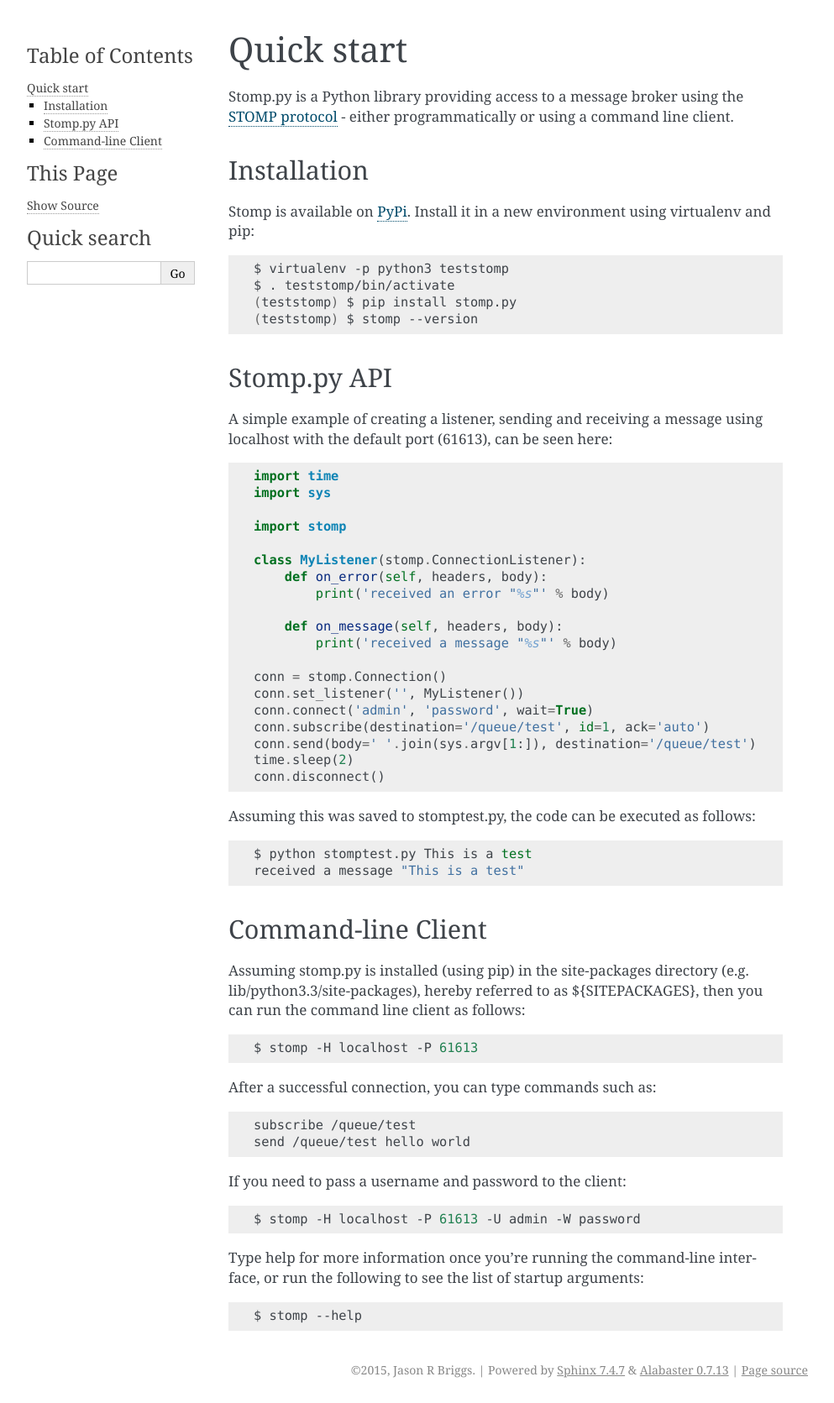
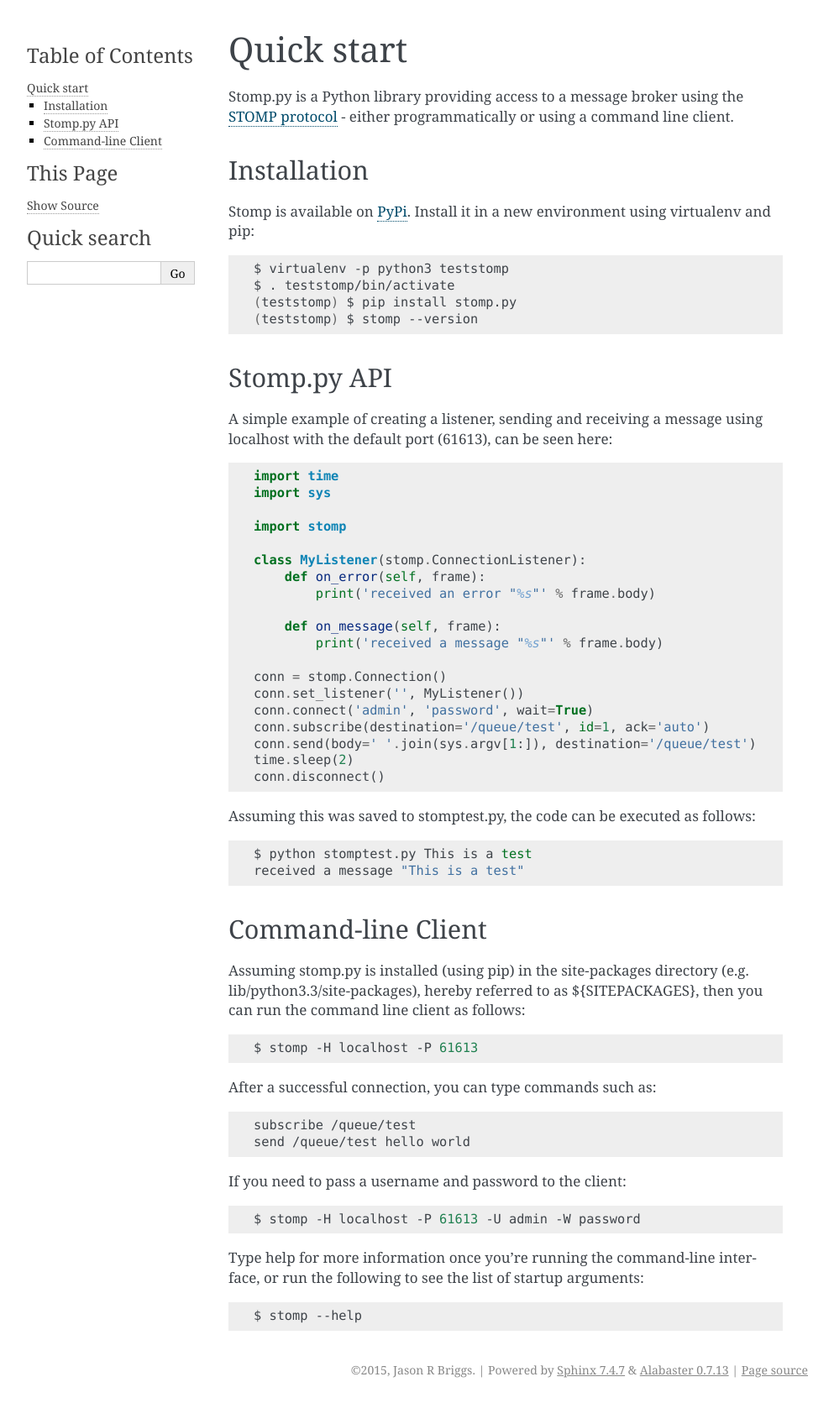
Before and after one commit to jasonrbriggs/stomp.py, a Sphinx documentation site: the page built from docs/source/quickstart.rst, in a window 1280 px wide. Shown: the whole page at 84% size, without its empty margins (148-1141 px from the left). Built offline with Sphinx 7.4.7, drawn with Linux system fonts in a browser that asks for light colours.

Commit message:
Update listener interface in quickstart docs (refs #355)

```diff
--- a/docs/source/quickstart.rst
+++ b/docs/source/quickstart.rst
@@ -29,11 +29,11 @@
     import stomp
 
     class MyListener(stomp.ConnectionListener):
-        def on_error(self, headers, body):
-            print('received an error "%s"' % body)
+        def on_error(self, frame):
+            print('received an error "%s"' % frame.body)
 
-        def on_message(self, headers, body):
-            print('received a message "%s"' % body)
+        def on_message(self, frame):
+            print('received a message "%s"' % frame.body)
 
     conn = stomp.Connection()
     conn.set_listener('', MyListener())
```
